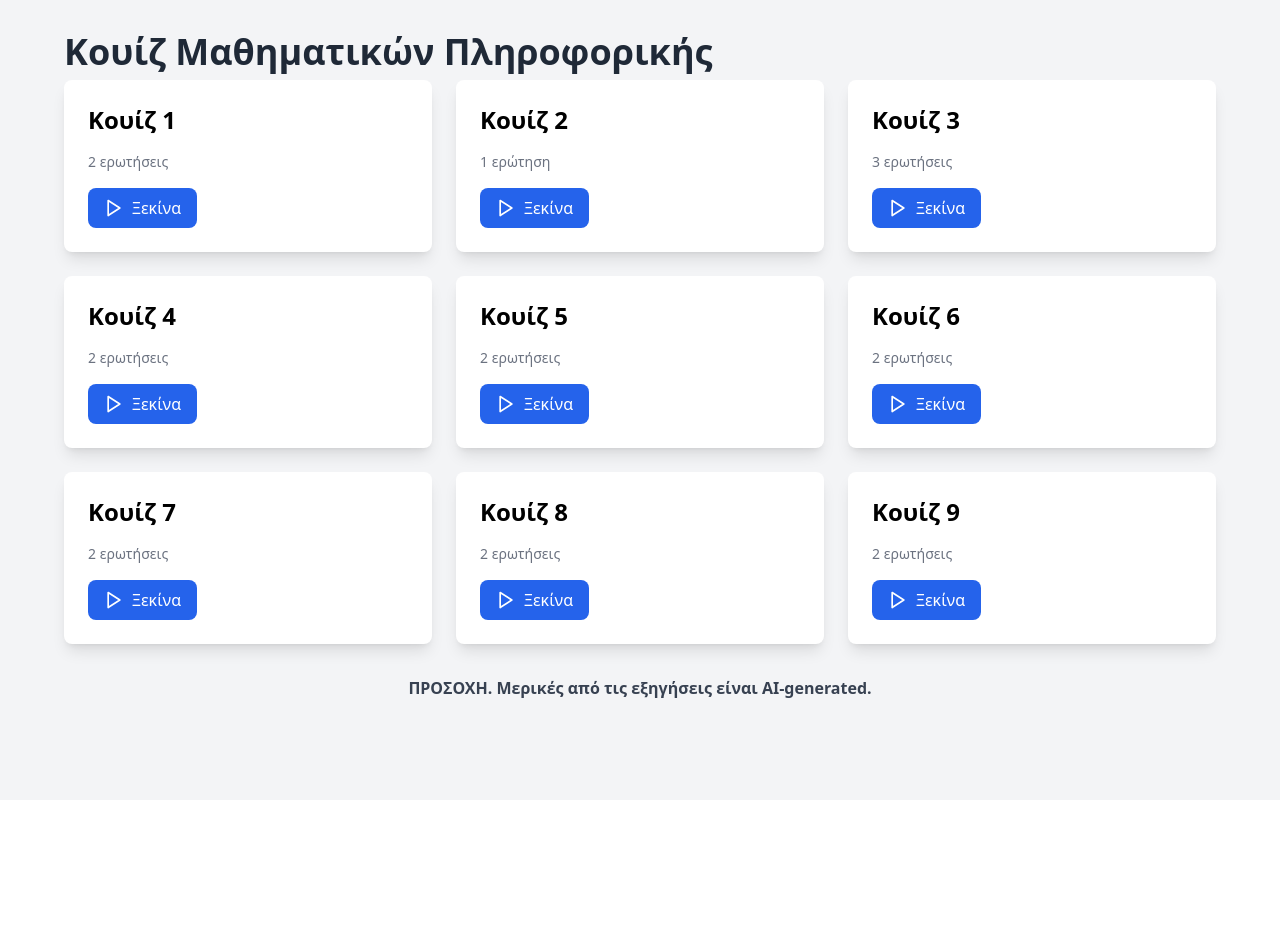
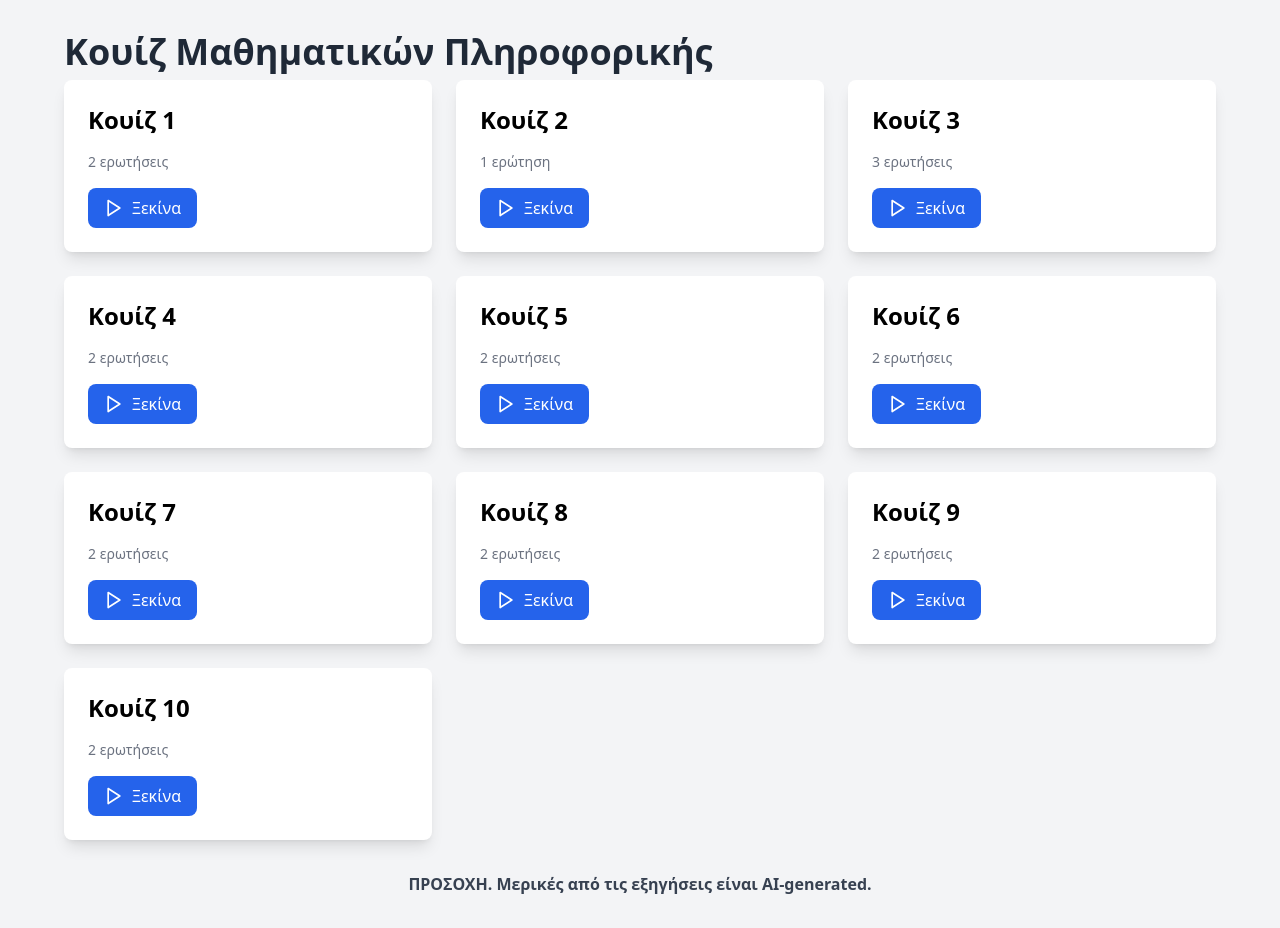
Before and after one commit to mgiannopoulos24/CM-Quiz-App, a React (Vite) app: page / in a window 1280 px wide. Before the commit the page ends 800 px from the top, so only its background shows below. Built offline with nearby package versions, Linux system fonts and the light colour scheme; the HTML template or start-up script is replaced by a standard one.

Commit message:
quiz 10 added

```diff
--- /dev/null
+++ b/src/data/lec12.json
@@ -0,0 +1,32 @@
+[
+    {
+        "question": "Έχουμε ένα σύνολο \\( \\mathit{S} \\) με \\( \\mathit{n} \\) άτομα. Υπάρχουν δύο άτομα με τον ίδιο αριθμό γνωστών στο \\( \\mathit{S} \\).",
+        "answers": [
+            {
+                "text":"Αληθές",
+                "correct": true,
+                "description":""
+            },
+            {
+                "text":"Ψευδές",
+                "correct": false,
+                "description":""
+            }
+        ]
+    },
+    {
+        "question": "Ο αριθμός \\( 0.999 \\dots \\) (άπειρα 9 μετά την υποδιαστολή) ισούται με 1.",
+        "answers": [
+            {
+                "text":"Αληθές",
+                "correct": true,
+                "description":""
+            },
+            {
+                "text":"Ψευδές",
+                "correct": false,
+                "description":""
+            }
+        ]
+    }
+]
--- a/src/data/quizzes.ts
+++ b/src/data/quizzes.ts
@@ -7,6 +7,7 @@ import lec8 from './lec8.json';
 import lec9 from './lec9.json';
 import lec10 from './lec10.json';
 import lec11 from './lec11.json';
+import lec12 from './lec12.json';
 
 export const quizzes = [
   {
@@ -62,5 +63,11 @@ export const quizzes = [
     title: 'Κουίζ 9',
     description: '',
     questions: lec11,
+  },
+  {
+    id: 'quiz-10',
+    title: 'Κουίζ 10',
+    description: '',
+    questions: lec12,
   }
 ];
```
